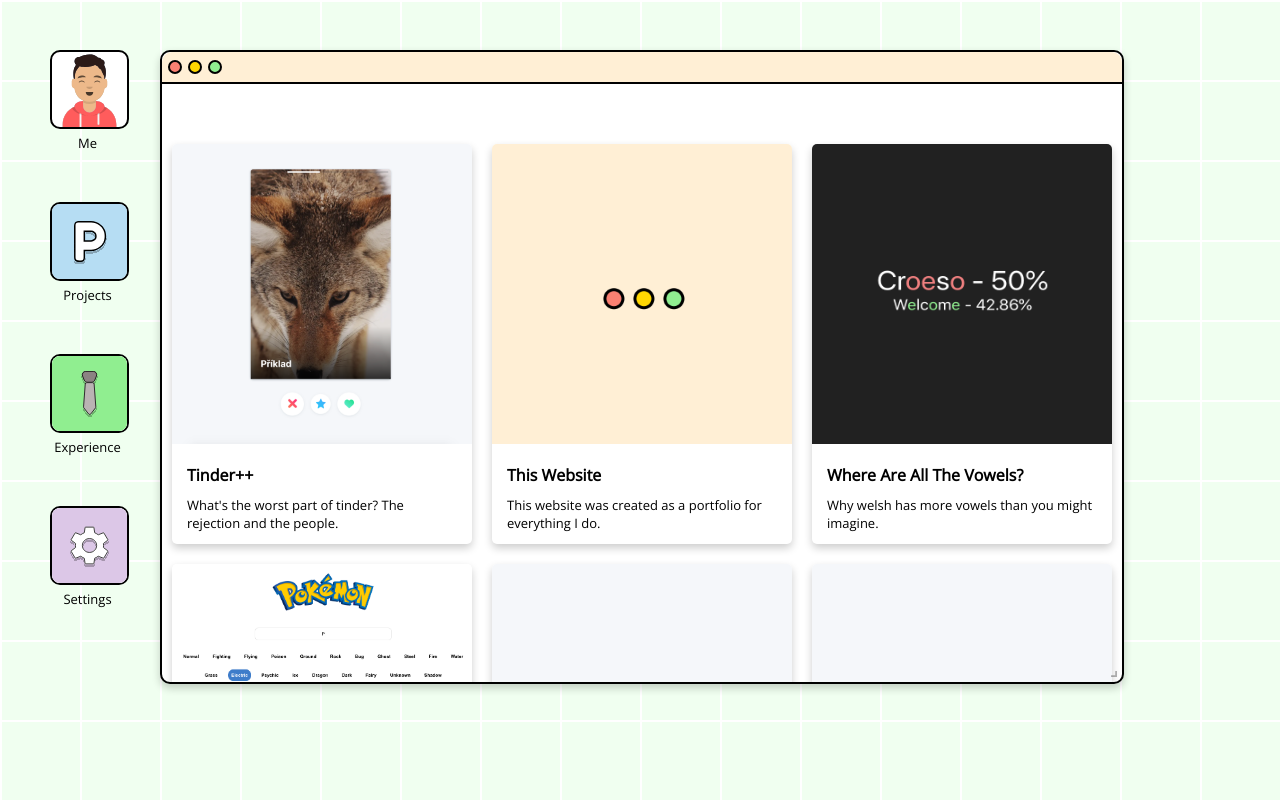
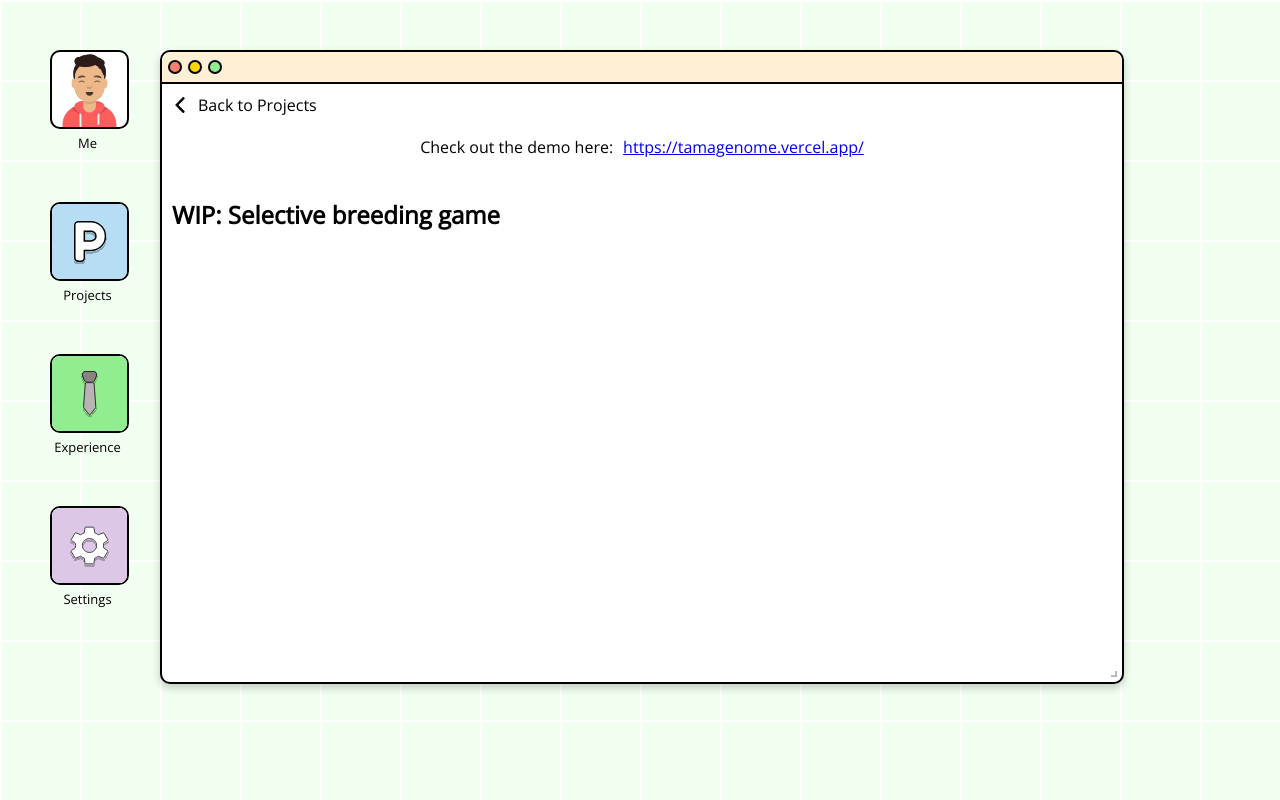
Before and after one commit to KeyanNamaghi/popeth, a React (Create React App) app: page /projects/tamagenome in a window 1280 px wide. Built offline with nearby package versions, Linux system fonts and the light colour scheme.

Commit message:
:sparkles: Tamagenome

```diff
--- a/src/components/projects/Projects.jsx
+++ b/src/components/projects/Projects.jsx
@@ -5,6 +5,7 @@
 import popethImage from '../../assets/popeth.png'
 import vowelsImage2 from '../../assets/vowels2.png'
 import pokedexImage from '../../assets/pokedex.png'
+import tamagenomeImage from '../../assets/tamagenome.png'
 import placeholderImage from '../../assets/placeholder.png'
 import './Projects.css'
 
@@ -27,6 +28,7 @@
   const popethDescription = 'This website was created as a portfolio for everything I do.'
   const vowelsDescription = 'Why welsh has more vowels than you might imagine.'
   const pokedexDescription = 'Just a silly little pokédex for that nostalgia hit.'
+  const tamagenomeDescription = 'Both a work in progress and a proof of concept of a selective breeding game'
 
   const handleClick = (page) => {
     history.push(page)
@@ -58,7 +60,12 @@
         description={pokedexDescription}
         onClickFn={() => handleClick('/projects/pokedex')}
       />
-      <ProjectCard name="Placeholder" />
+      <ProjectCard
+        name="Tamagenome"
+        image={tamagenomeImage}
+        description={tamagenomeDescription}
+        onClickFn={() => handleClick('/projects/pokedex')}
+      />
       <ProjectCard name="Placeholder" />
     </div>
   )
--- /dev/null
+++ b/src/components/projects/projectPages/Tamagenome.jsx
@@ -0,0 +1,15 @@
+import React from 'react'
+import { Back } from '../../back/Back'
+import { TLDR } from '../../tldr/TLDR'
+
+const link = 'https://tamagenome.vercel.app/'
+
+export const Tamagenome = () => {
+  return (
+    <div>
+      <Back />
+      <TLDR link={link} />
+      <h2>WIP: Selective breeding game</h2>
+    </div>
+  )
+}
--- a/src/components/window/Window.jsx
+++ b/src/components/window/Window.jsx
@@ -9,11 +9,12 @@
 import { Tinder } from '../projects/projectPages/Tinder'
 import { Popeth } from '../projects/projectPages/Popeth'
 import { Vowels } from '../projects/projectPages/Vowels'
+import { Pokedex } from '../projects/projectPages/Pokedex'
+import { Tamagenome } from '../projects/projectPages/Tamagenome'
 import { Experience } from '../experience/Experience'
 import { Me } from '../me/Me'
 import './Window.css'
 import { Settings } from '../settings/Settings'
-import { Pokedex } from '../projects/projectPages/Pokedex'
 
 export const Window = () => {
   const fullscreen = useSelector(getFullscreenState)
@@ -80,6 +81,9 @@
               <Route path="/projects/pokedex">
                 <Pokedex />
               </Route>
+              <Route path="/projects/tamagenome">
+                <Tamagenome />
+              </Route>
               <Route path="/projects">
                 <Projects />
               </Route>
```
Also changed, not shown: src/assets/tamagenome.png (added).
